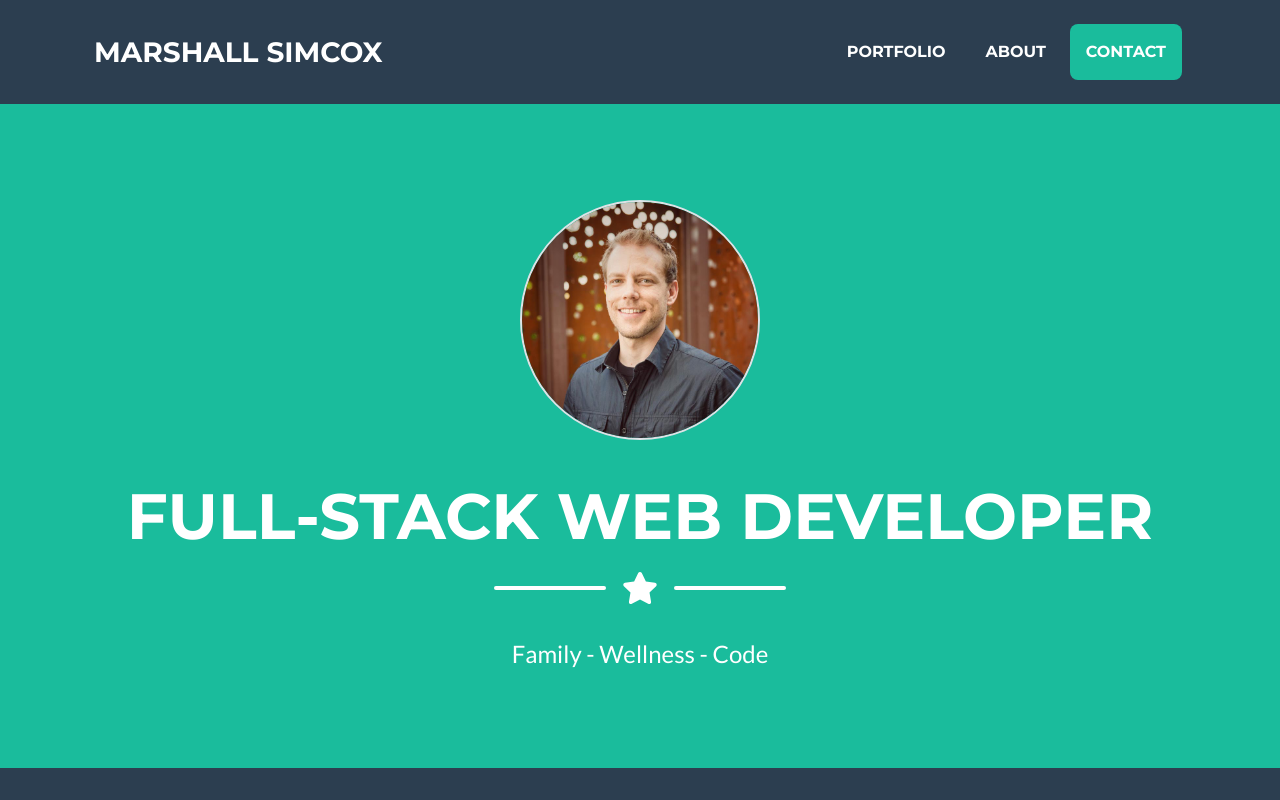
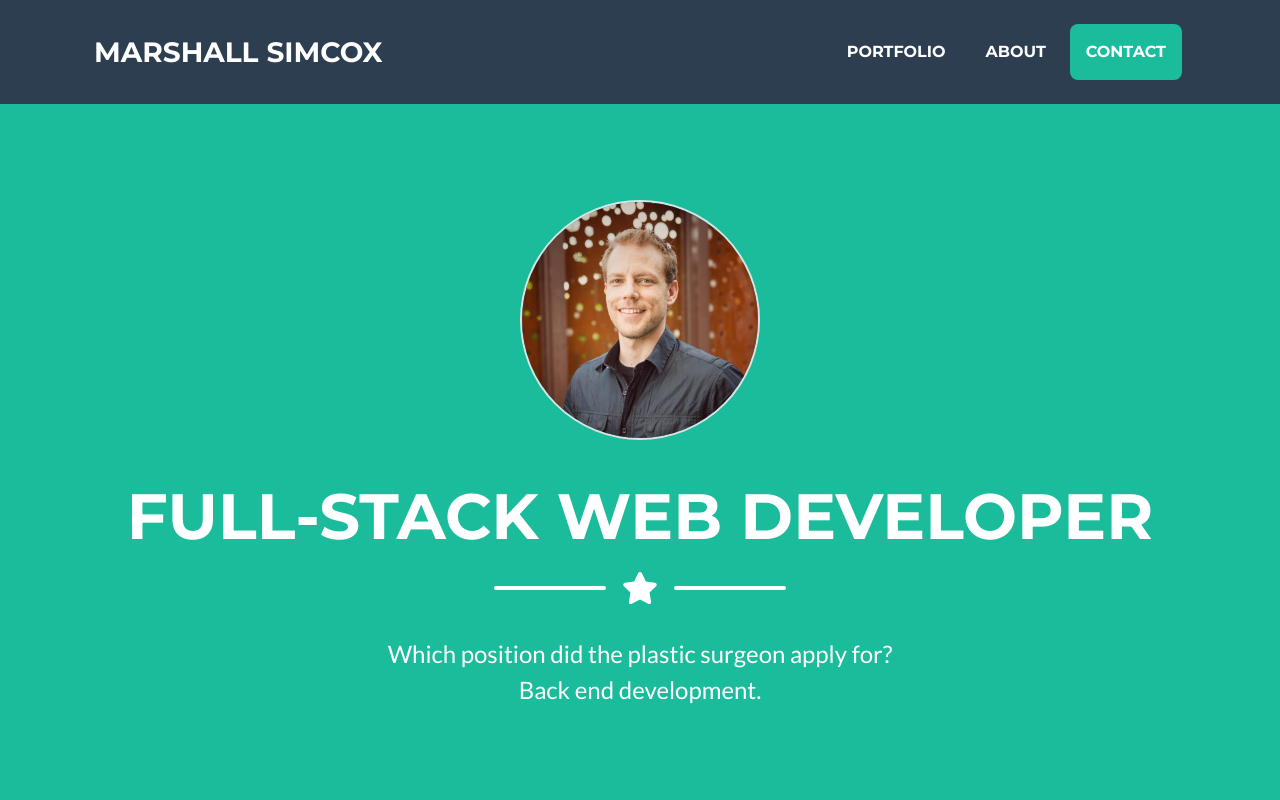
Before and after one commit to msimcox/marshallsimcox, a plain HTML site: page index.html in a window 1280 px wide. Shown: the top 800 px of the page. Drawn offline with nearby package versions, Linux system fonts and the light colour scheme.

Commit message:
Text change

```diff
--- a/index.html
+++ b/index.html
@@ -50,7 +50,8 @@
                     <div class="divider-custom-line"></div>
                 </div>
                 <!-- Masthead Subheading-->
-                <p class="masthead-subheading font-weight-light mb-0">Family - Wellness - Code</p>
+                <p class="masthead-subheading font-weight-light mb-0">Which position did the plastic surgeon apply for?</p>
+                <p class="masthead-subheading font-weight-light mb-0">Back end development.</p>
             </div>
         </header>
         <!-- Portfolio Section-->
```
